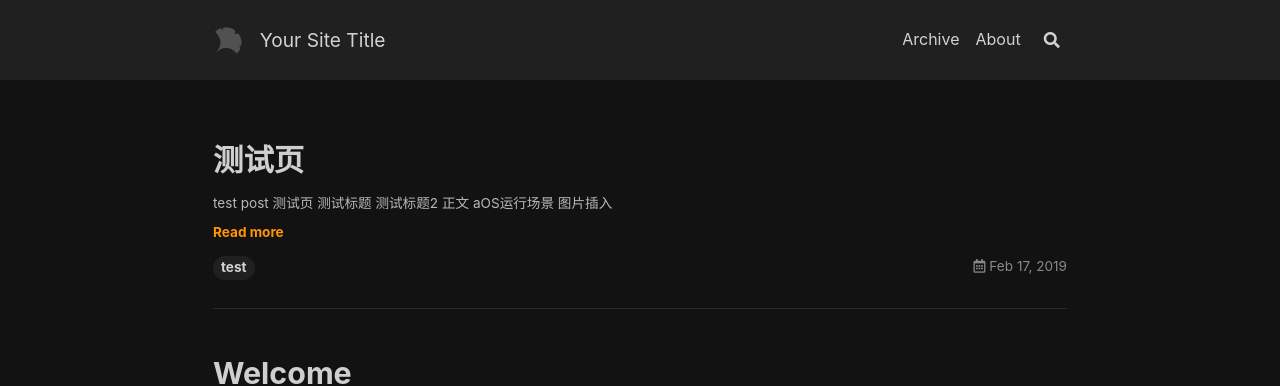
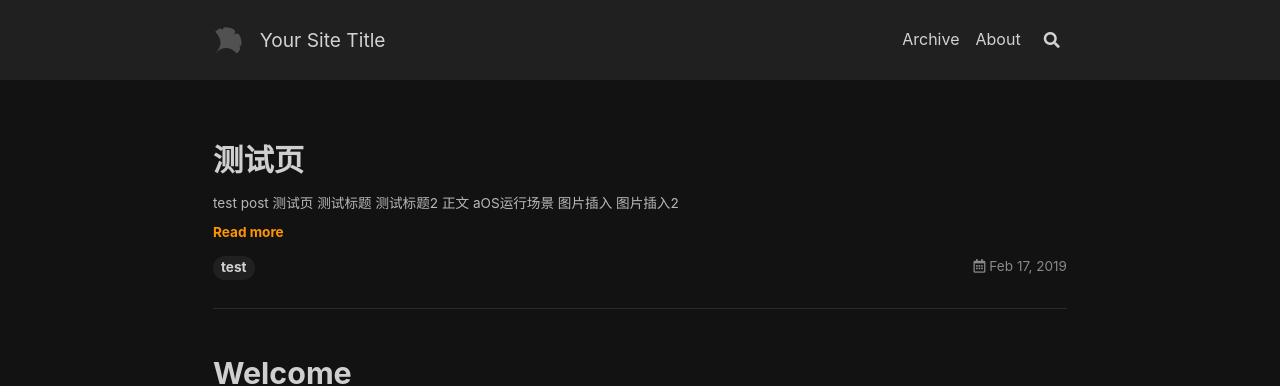
Before and after one commit to RichardZj/RichardZj.github.io, a Jekyll site: the page built from index.html, in a window 1280 px wide. Shown: the top 386 px of the page. Built offline with Jekyll 4.4.1, drawn with Linux system fonts in a browser that asks for light colours; nearby versions of some CDN libraries; emoji names are drawn with the system emoji font; the list of posts is cut into pages by our own code.

Commit message:
feat: update
Signed-off-by: ZhangZijian <zhangzijian@chinatelecom.cn>

```diff
--- a/_posts/2019-02-17-test.md
+++ b/_posts/2019-02-17-test.md
@@ -24,3 +24,6 @@ tags: test
 
 图片插入
 ![](https://raw.githubusercontent.com/RichardZj/RichardZj.github.io/741ac3cdc5de0ac9f9a382ed8cb7bb3c43d9a07b/_posts/test.png)
+
+图片插入2
+![](https://github.com/RichardZj/RichardZj.github.io/raw/33b3ea212b08d8735f6282b390ca6483ecc286a2/_posts/test.png)
```
